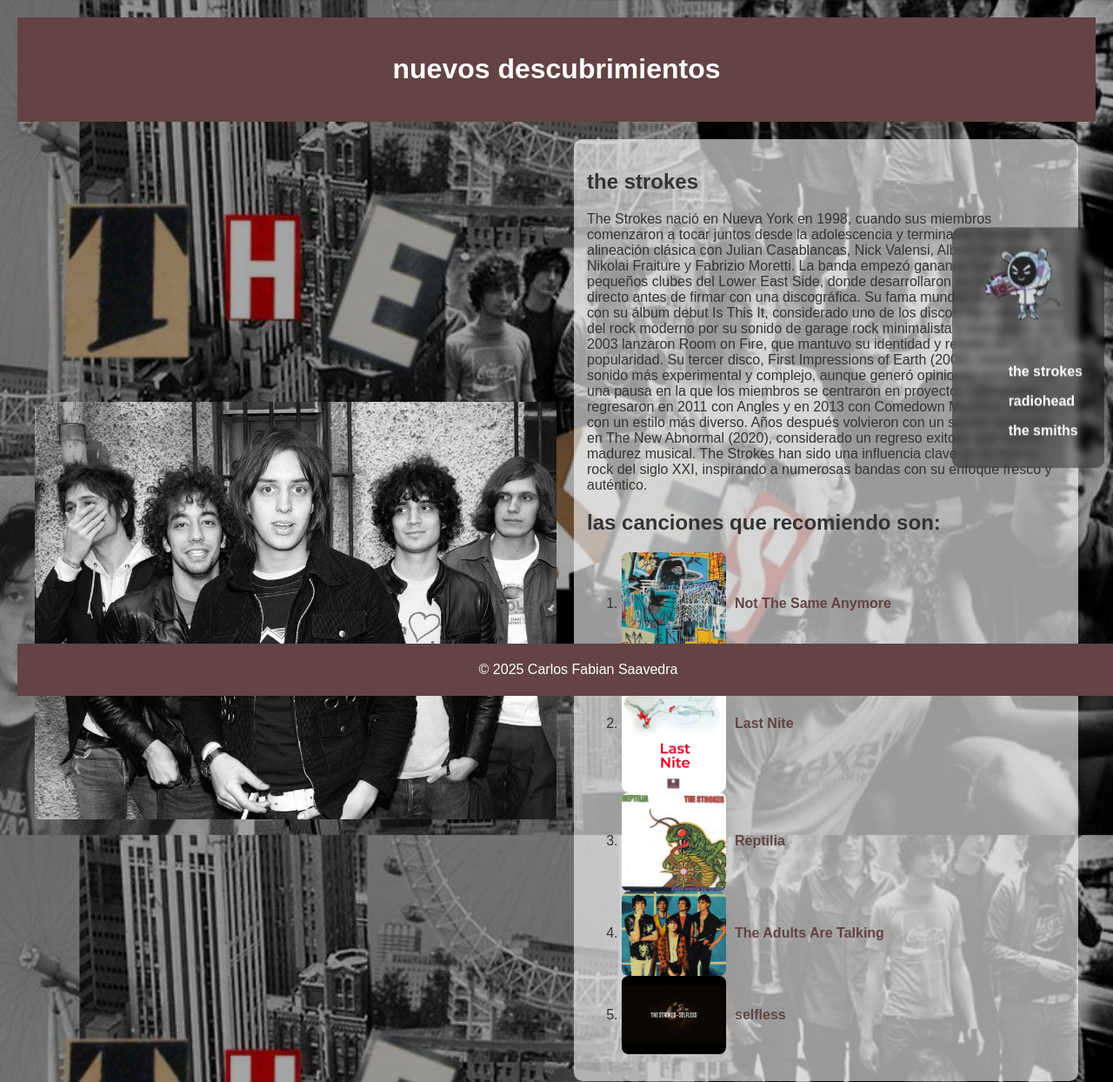
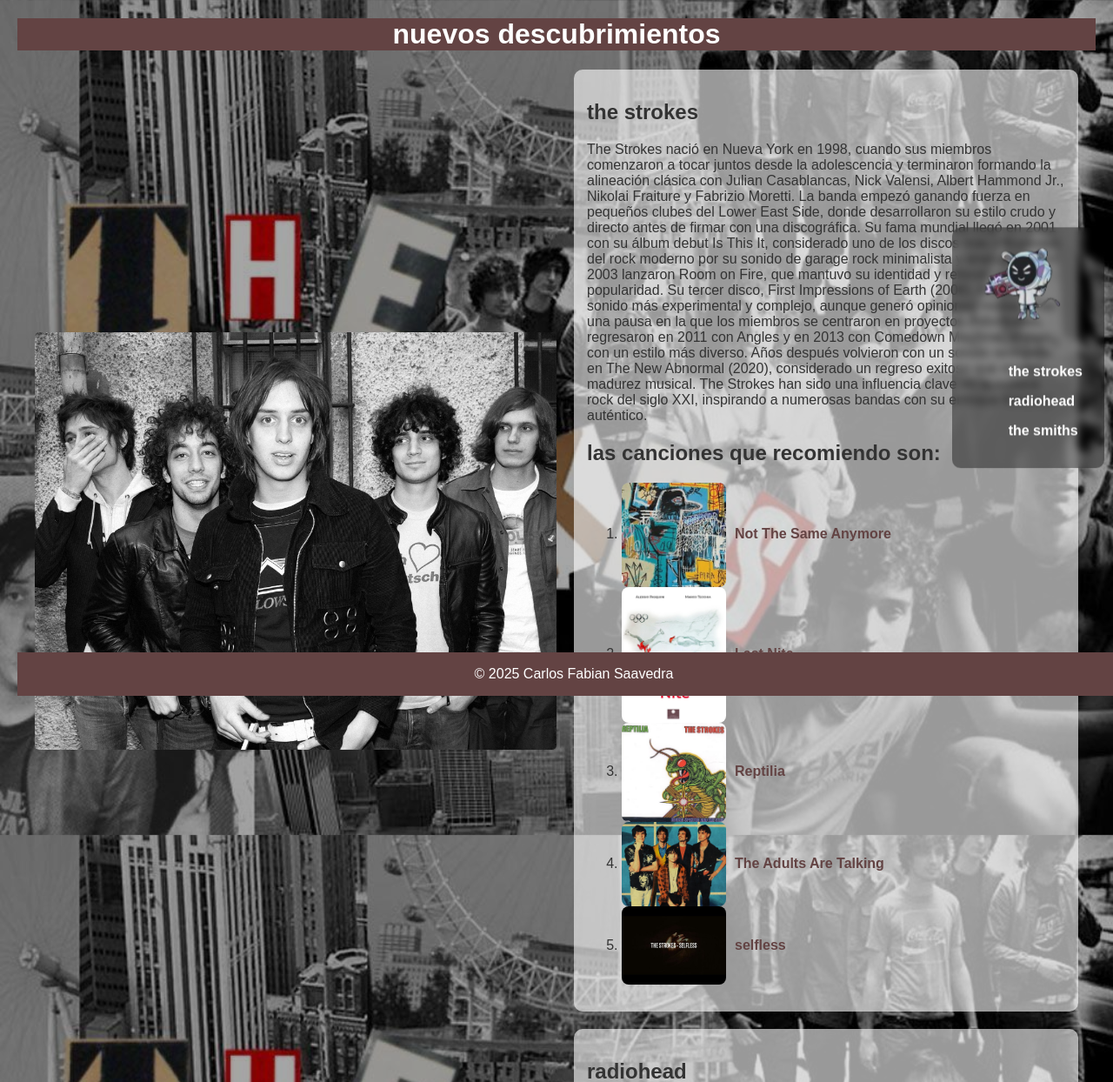
Before and after one commit to Fabiank777/Fabiank777.github.io, a PHP site: page / in a window 1280 px wide. Shown: the top 1244 px of the page at 87% size. Run offline with PHP 8.4, Linux system fonts and the light colour scheme.

Commit message:
Update proyecto.css

```diff
--- a/proyecto.css
+++ b/proyecto.css
@@ -1,8 +1,9 @@
 header {
     background-color: #634343;
     color: white;
-    padding: 20px;
+    padding: 0px;
     text-align: center;
+    width: 100%;
 }
 
 header h2 {
@@ -77,7 +78,7 @@
     background-color: #634343;
     color: white;
     text-align: center;
-    padding: 5px;
+    padding: 0px;
     position: fixed;
     bottom: 0;
     width: 100%;
```
